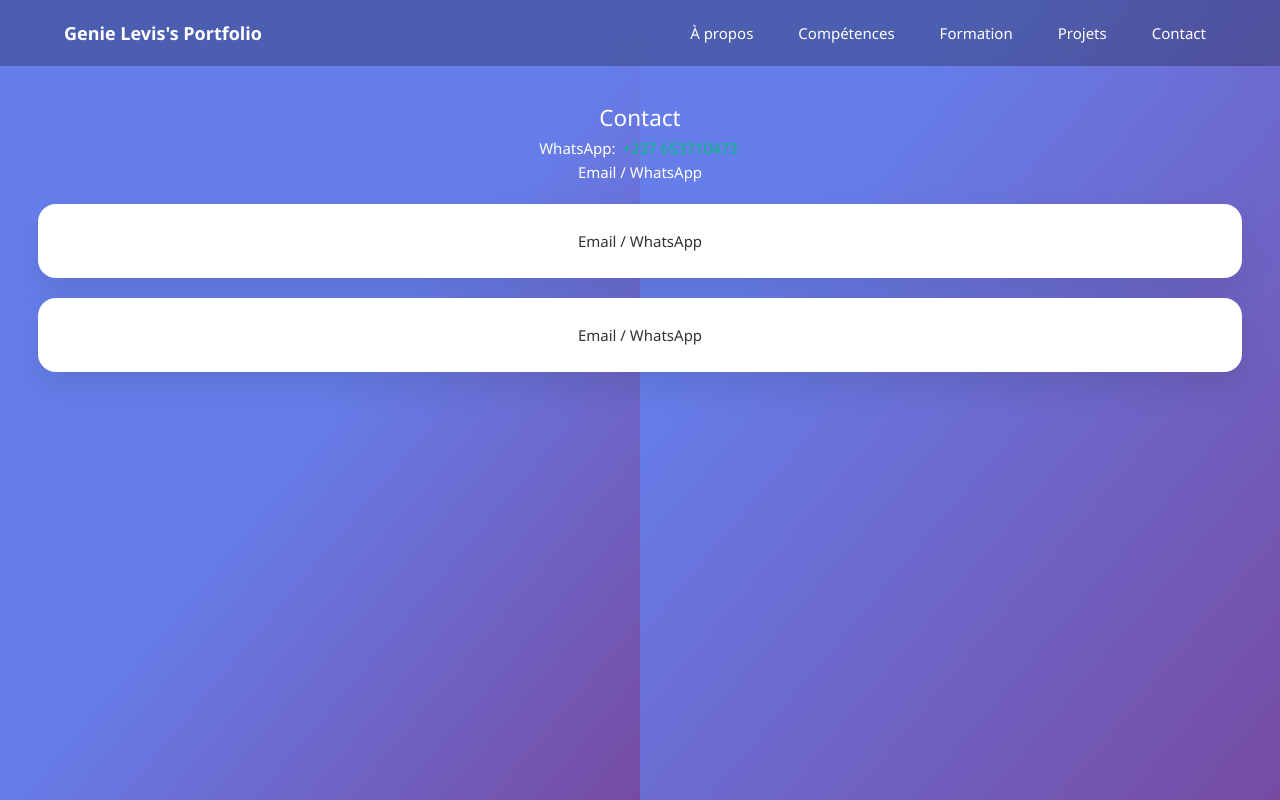
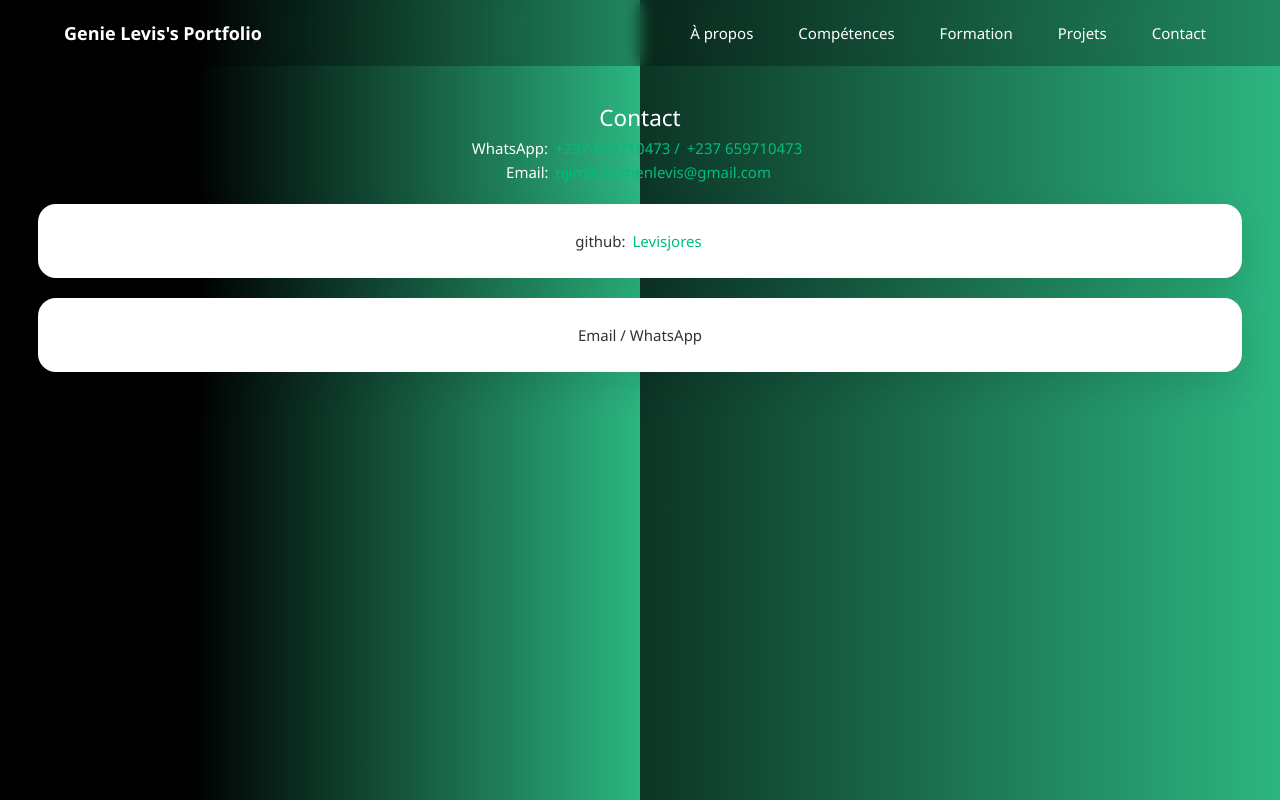
Before and after one commit to Levisjores/tech-portfolio, a Vue app: page / in a window 1280 px wide. Both pictures are taken after a click on the item "Contact". Built offline with nearby package versions, Linux system fonts and the light colour scheme.

Commit message:
modification des contacts

```diff
--- a/src/App.vue
+++ b/src/App.vue
@@ -132,13 +132,17 @@
         <div class="content-box fade-in" style="display: inline;">
           <h1> Contact</h1>
           <div class="skills" >
-            WhatsApp: <a href="">+237 653710473 </a>
+            WhatsApp: <a href="https://wa.me/237673713395?text=Bonjour ING">+237 653710473 / <a href="https://wa.me/237659710473?text=Bonjour ING">+237 659710473</a> </a>
           </div>
           <div class="skills">
+            Email: <a href="mailto:njiminjeumenlevis@gmail.com">njiminjeumenlevis@gmail.com</a>
+          </div>
+          <div class="card">
+            github: <a href="https://github.com/Levisjores">Levisjores</a>
+          </div>
+          <div class="card">
             Email / WhatsApp
           </div>
-          <div class="card">Email / WhatsApp</div>
-          <div class="card">Email / WhatsApp</div>
         </div>
       </section>
     </main>
@@ -151,11 +155,12 @@ const activeTab = ref("about")
 const menuOpen = ref(false)
 
 const skills = [
-  { name: 'JavaScript', details: 'Maîtrise avancée de JavaScript. Expérience en développement côté client et serveur avec Node.js.', level: 90 },
-  { name: 'Vue.js', details: 'Expertise en Vue 3 avec Composition API. Création de composants réutilisables et gestion d\'état complexe.', level: 85 },
-  { name: 'CSS', details: 'Design responsive, animations CSS avancées, Flexbox et Grid. Création de interfaces modernes.', level: 88 },
-  { name: 'Python', details: 'Développement backend, scripts d\'automatisation, et machine learning avec TensorFlow.', level: 80 },
-  { name: 'React', details: 'Hooks, Context API, et gestion d\'état. Intégration d\'APIs et optimisation de performance.', level: 75 },
+  { name: 'PHP natif', details: 'Maîtrise avancée du langage PHP natif. Développement de solutions backend performantes, gestion de la logique métier et intégration avec des bases de données.', level: 90 },
+  { name: 'CodeIgniter', details: 'Expertise dans la création d’applications web robustes avec CodeIgniter. Mise en place de projets maintenables et évolutifs grâce à une architecture claire.', level: 75 },
+  { name: 'Laravel', details: 'Développement backend moderne avec Laravel. Gestion des API REST, authentification sécurisée, et intégration fluide avec des interfaces responsive.', level: 60 },
+  { name: 'JavaScript', details: 'Compétences solides en JavaScript pour le développement frontend interactif. Expérience avec les frameworks modernes et les bonnes pratiques de codage.', level: 85 },
+  { name: 'Vue.js', details: 'Conception d’interfaces utilisateur dynamiques et réactives. Expérience dans la création de SPA (Single Page Applications) avec une approche mobile-first.', level: 70 },
+  { name: 'Python', details: 'Programmation orientée scripts et automatisation. Utilisation de Python pour l’analyse de données, l’IA et le Q-Learning avec des bibliothèques comme Matplotlib, NumPy.', level: 75 },
 ];
 
 const selectedSkill = ref(null);
@@ -222,7 +227,7 @@ const selectProject = (project) => {
 
 /* FOND GLOBAL */
 #app {
-  background: linear-gradient(130deg, #667eea 50%, #764ba2 100%);
+  background: linear-gradient(90deg, #000000 30%,#2cb681 100%, #00eb1ffa 100%);
   min-height: 100vh;
   min-width: 100%;
 }
@@ -469,6 +474,8 @@ background: linear-gradient(135deg, #2cb681 50%, #51f704);
   color: #333;
   padding: 40px;
   border-radius: 18px;
+  border-style: groove;
+  border: linear-gradient(135deg, #f093fb 30%, #f5576c 100%);
   box-shadow: 0 20px 50px rgba(0,0,0,0.15);
   animation: slideIn 0.5s ease;
   width: 100%;
@@ -504,7 +511,7 @@ background: linear-gradient(135deg, #2cb681 50%, #51f704);
 }
 
 .project-details .date {
-  color: #999;
+  color: #14c06a;
   font-size: 0.95em;
   margin-top: 20px;
 }
@@ -643,6 +650,7 @@ background: linear-gradient(135deg, #2cb681 50%, #51f704);
     display: block;
     grid-template-columns: repeat(auto-fit, minmax(220px, 1fr));
     gap: 20px;
+
   }
 
   .skills-right,
```
